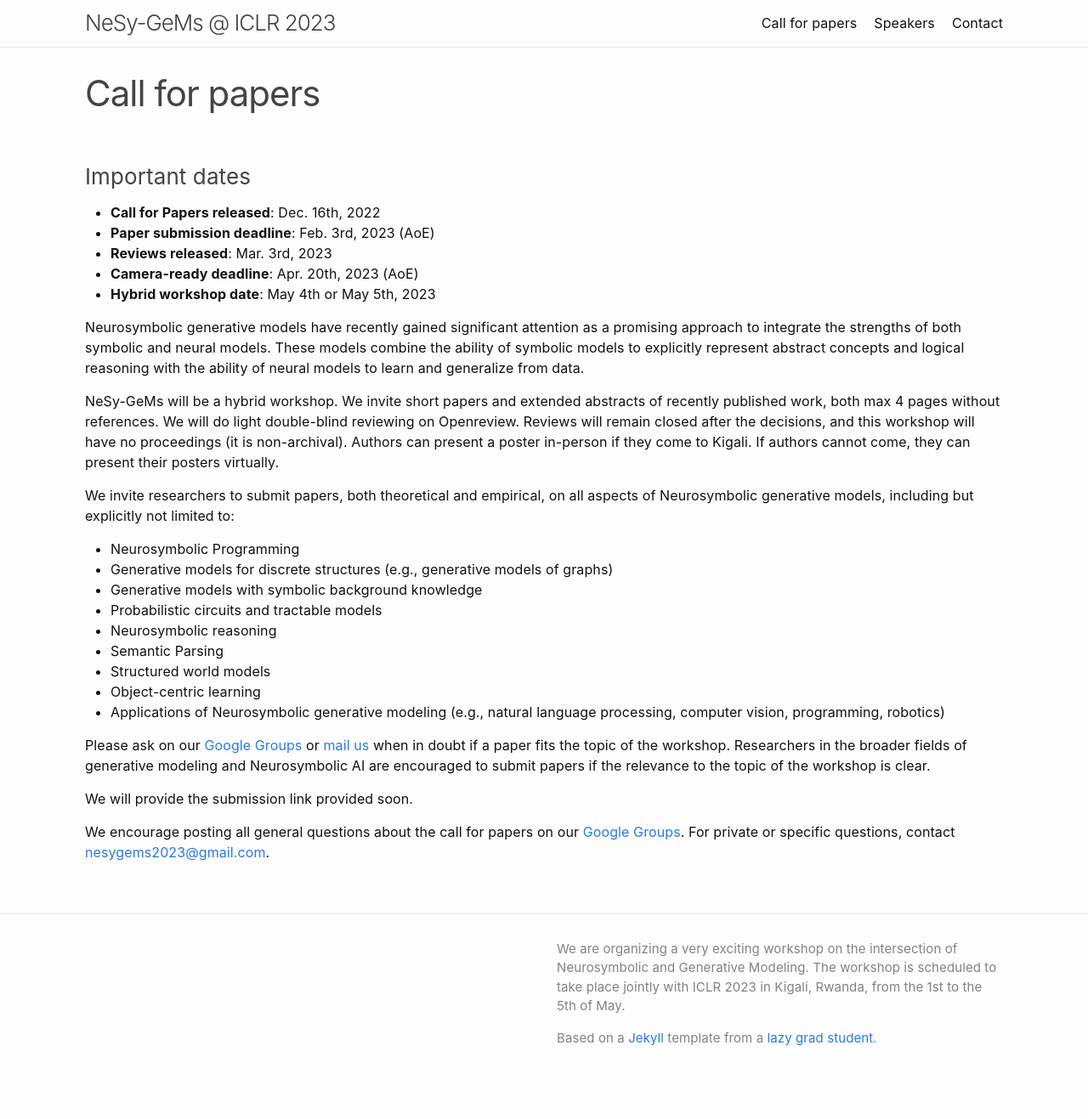
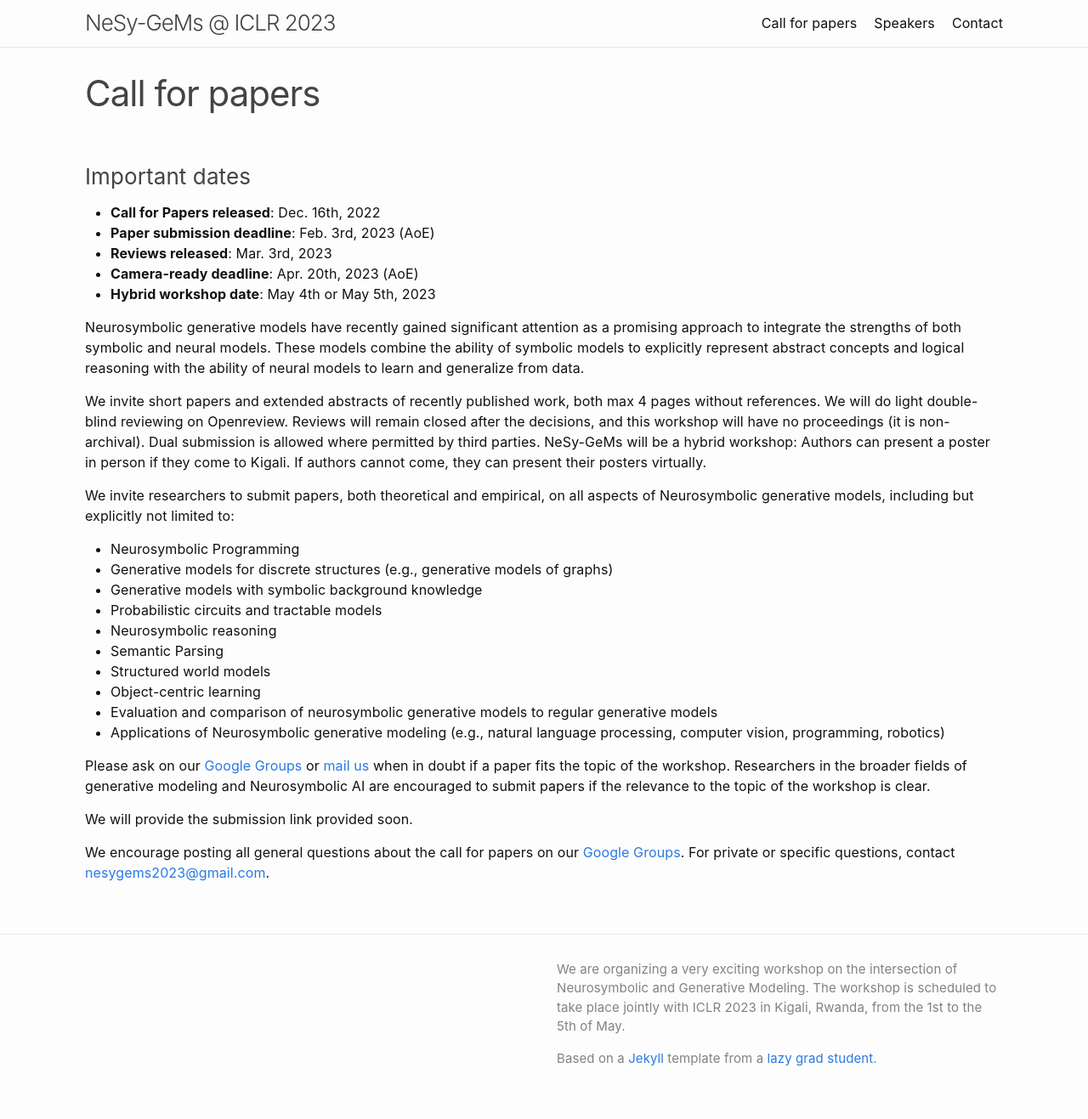
Before and after one commit to nesygems/nesygems.github.io, a Jekyll site: the page built from callforpapers.md, in a window 1280 px wide. Shown: the whole page at 85% size. Built offline with Jekyll 4.4.1, drawn with Linux system fonts in a browser that asks for light colours; before the commit the page ends 1293 px from its top, so only the background shows below that.

Commit message:
Update callforpapers.md

```diff
--- a/callforpapers.md
+++ b/callforpapers.md
@@ -14,7 +14,7 @@ permalink: /callforpapers/
 
 Neurosymbolic generative models have recently gained significant attention as a promising approach to integrate the strengths of both symbolic and neural models. These models combine the ability of symbolic models to explicitly represent abstract concepts and logical reasoning with the ability of neural models to learn and generalize from data.
 
-NeSy-GeMs will be a hybrid workshop. We invite short papers and extended abstracts of recently published work, both max 4 pages without references. We will do light double-blind reviewing on Openreview. Reviews will remain closed after the decisions, and this workshop will have no proceedings (it is non-archival). Authors can present a poster in-person if they come to Kigali. If authors cannot come, they can present their posters virtually.
+We invite short papers and extended abstracts of recently published work, both max 4 pages without references. We will do light double-blind reviewing on Openreview. Reviews will remain closed after the decisions, and this workshop will have no proceedings (it is non-archival). Dual submission is allowed where permitted by third parties. NeSy-GeMs will be a hybrid workshop: Authors can present a poster in person if they come to Kigali. If authors cannot come, they can present their posters virtually.
 
 We invite researchers to submit papers, both theoretical and empirical, on all aspects of Neurosymbolic generative models, including but explicitly not limited to:
 * Neurosymbolic Programming
@@ -27,6 +27,7 @@ We invite researchers to submit papers, both theoretical and empirical, on all a
 <!-- * Neurosymbolic generative modeling for Interpretable AI -->
 * Structured world models
 * Object-centric learning
+* Evaluation and comparison of neurosymbolic generative models to regular generative models
 * Applications of Neurosymbolic generative modeling (e.g., natural language processing, computer vision, programming, robotics)
 
 Please ask on our [Google Groups](https://groups.google.com/g/nesy-gems2023) or [mail us](mailto:nesygems2023@gmail.com) when in doubt if a paper fits the topic of the workshop. Researchers in the broader fields of generative modeling and Neurosymbolic AI are encouraged to submit papers if the relevance to the topic of the workshop is clear.
```
